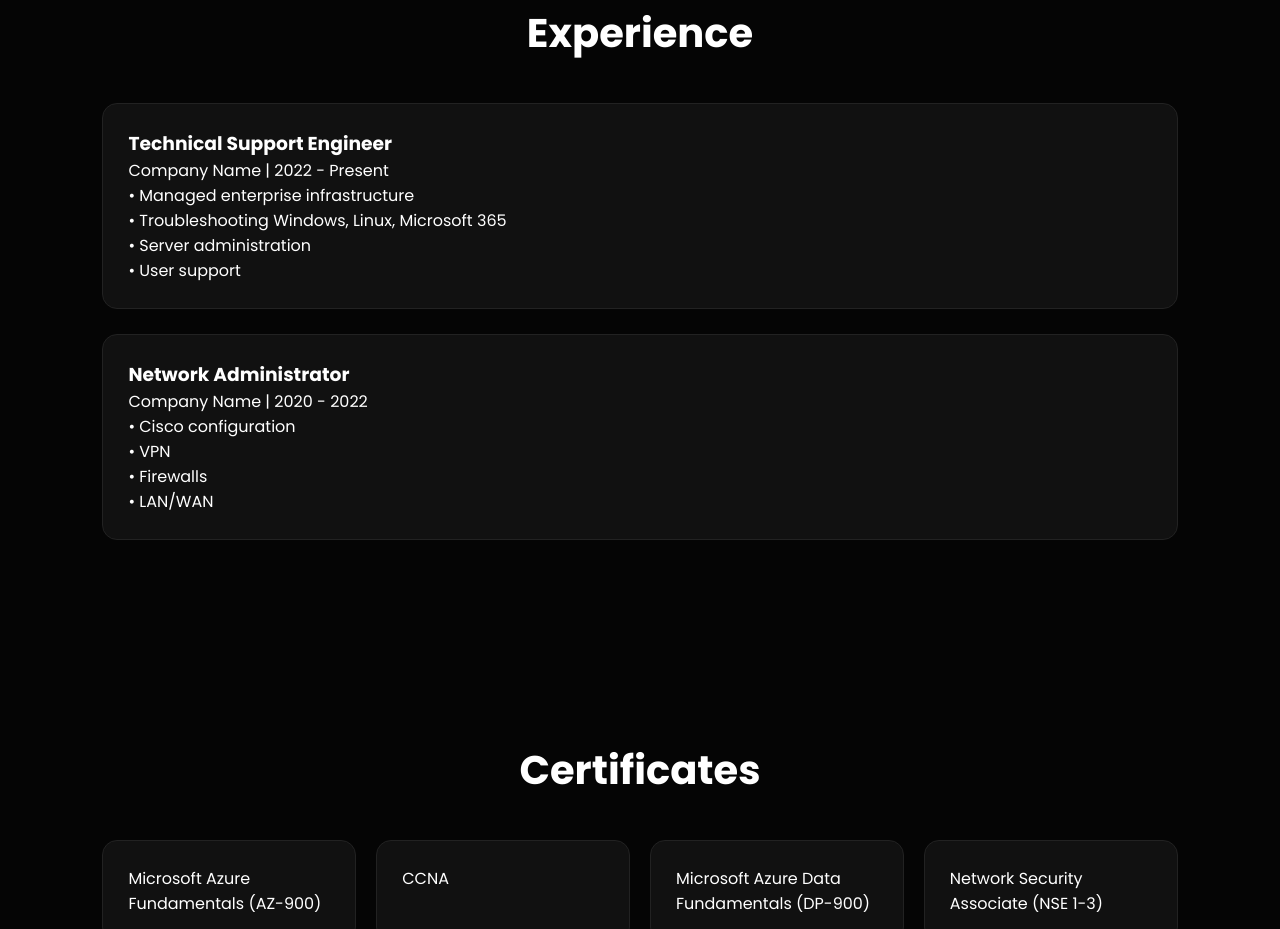
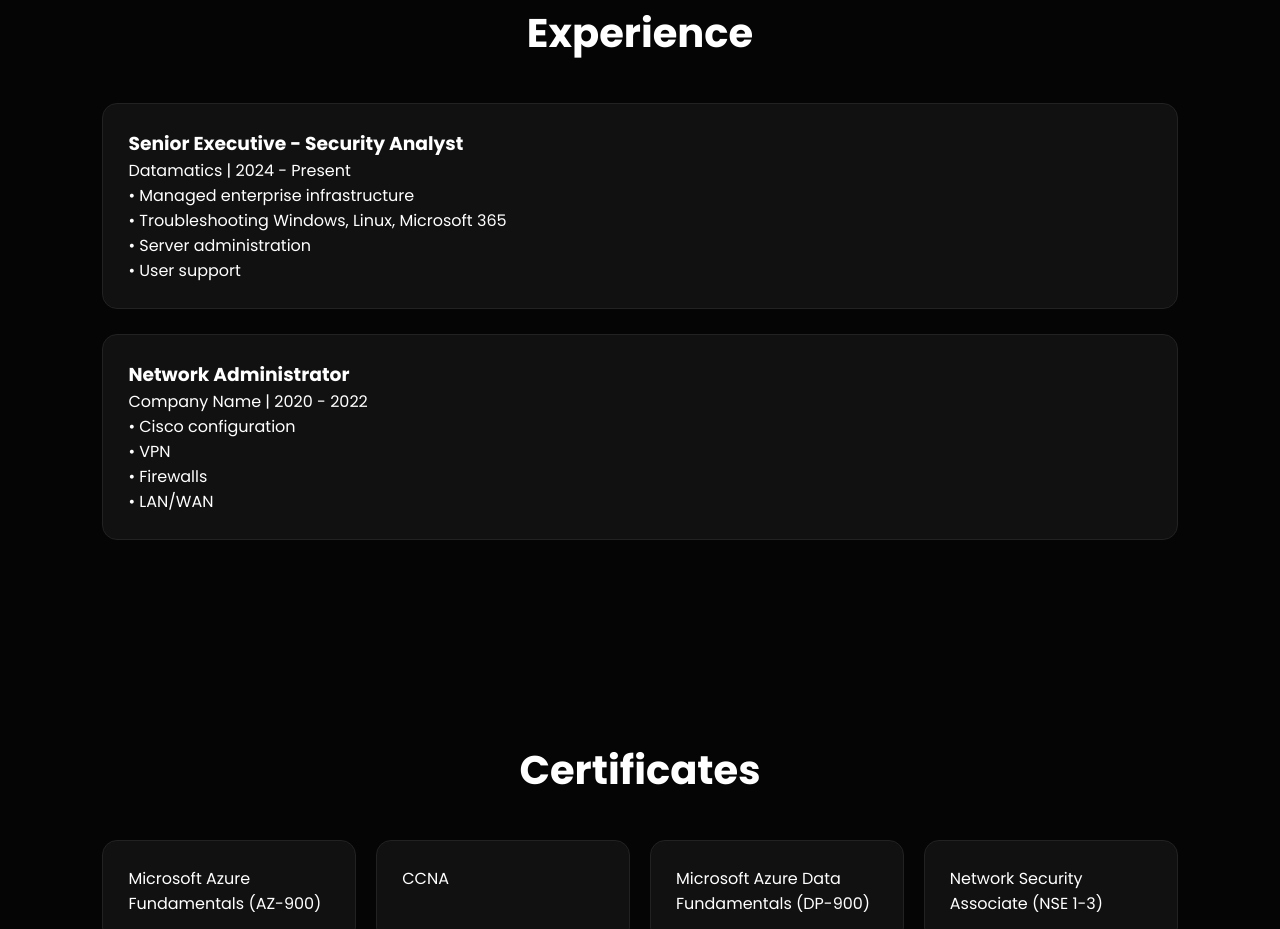
Before and after one commit to knethics/portfolio, a plain HTML site: page index.html in a window 1280 px wide. Shown: the part 2095-3024 px from the top of the page. Drawn offline with Linux system fonts and the light colour scheme.

Commit message:
Update index.html

```diff
--- a/index.html
+++ b/index.html
@@ -169,9 +169,9 @@ highly available infrastructures.
 
 <div class="item">
 
-<h3>Technical Support Engineer</h3>
+<h3>Senior Executive - Security Analyst</h3>
 
-<span>Company Name | 2022 - Present</span>
+<span>Datamatics | 2024 - Present</span>
 
 <p>
 
```
